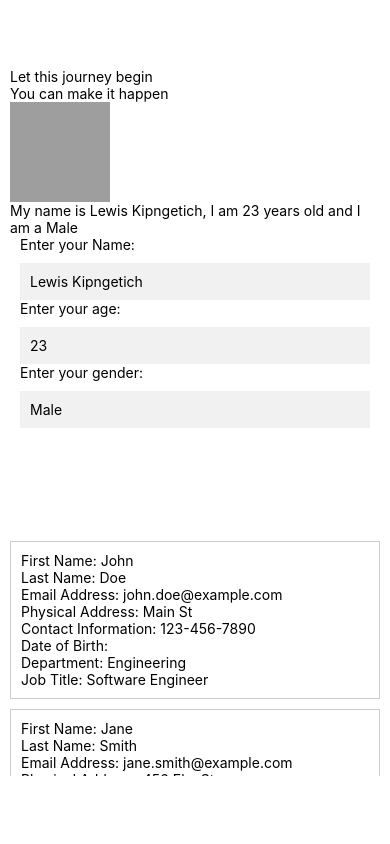
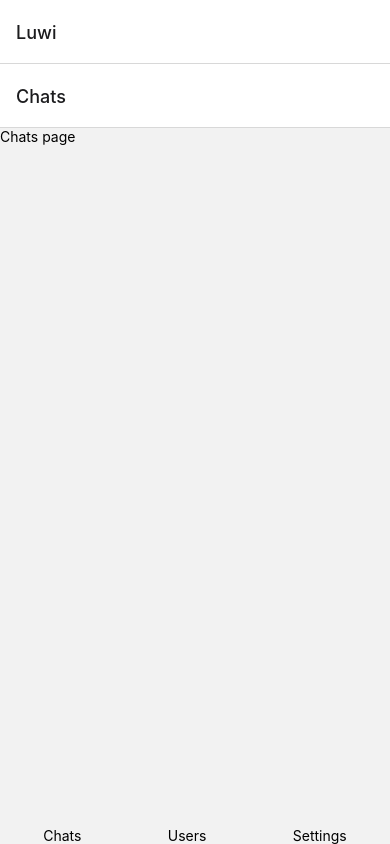
Before and after one commit to usr-0123/Android-Test-App, a React Native app: screen /Home in a window 390 px wide. Built offline with nearby package versions, Linux system fonts and the light colour scheme; grey boxes are pictures that could not be loaded.

Commit message:
Navigating through pages

```diff
--- a/App.js
+++ b/App.js
@@ -1,77 +1,32 @@
 import React, { useState, useEffect } from 'react';
-import { StatusBar, Text, View, TextInput, ScrollView, Image } from 'react-native';
-import styles from './AppStyles';
-import jsonUserData from './json/Users.json';
+import { NavigationContainer } from '@react-navigation/native';
+import { createNativeStackNavigator } from '@react-navigation/native-stack';
+import { StatusBar, Text, View, TextInput, ScrollView, Image, Button } from 'react-native';
 
-const splashImage = require('./assets/splash.png');
+// Import screens
+import Home from './src/screens/Home';
+import Profile from './src/screens/Profile';
+import UserList from './src/screens/users';
+// import Bottom_nav from './src/navigation/BottomNav'
+
+const Stack = createNativeStackNavigator();
 
 export default function App() {
-  const [users, setUsers] = useState([]);
-  const [name, setName] = useState('Lewis Kipngetich');
-  const [age, setAge] = useState('23');
-  const [gender, setGender] = useState('Male');
-
-  useEffect(() => {
-    setUsers(jsonUserData.Users);
-  }, []);
-
   return (
-    <View style={styles.container}>
-      <Text>Let this journey begin</Text>
-      <Text>You can make it happen</Text>
-      <View style={styles.profile}>
-        <View style={styles.profileUser}>
-          <Image source={{ uri: 'https://reactnative.dev/docs/assets/p_cat2.png' }} style={{ width: 100, height: 100 }} />
-          <Text>
-            My name is {name}, I am {age} years old and I am a {gender}
-          </Text>
-        </View>
-
-        <ScrollView style={styles.profileInputs}>
-          <Text>Enter your Name:</Text>
-          <TextInput
-            style={styles.textInput}
-            placeholder="Enter new name..."
-            value={name}
-            onChangeText={(text) => setName(text)}
-          />
-
-          <Text>Enter your age:</Text>
-          <TextInput
-            style={styles.textInput}
-            placeholder="Enter new age..."
-            keyboardType="numeric"
-            value={age}
-            onChangeText={(text) => setAge(text)}
-          />
-
-          <Text>Enter your gender:</Text>
-          <TextInput
-            style={styles.textInput}
-            placeholder="Enter your gender"
-            value={gender}
-            onChangeText={(text) => setGender(text)}
-          />
-        </ScrollView>
-      </View>
-
-      <View style={{ height: 240 }}>
-        <ScrollView>
-          {users.map((item) => (
-            <View key={item.Id} style={styles.itemContainer}>
-              <Text>First Name: {item.First_name}</Text>
-              <Text>Last Name: {item.Last_name}</Text>
-              <Text>Email Address: {item.Email_address}</Text>
-              <Text>Physical Address: {item.Physical_address}</Text>
-              <Text>Contact Information: {item.Contact_information}</Text>
-              <Text>Date of Birth: {item.DATE_of_birth}</Text>
-              <Text>Department: {item.Department}</Text>
-              <Text>Job Title: {item.Job_title}</Text>
-            </View>
-          ))}
-        </ScrollView>
-      </View>
-      <StatusBar hidden />
-    </View>
+    <>
+    <NavigationContainer>
+      <Stack.Navigator>
+        <Stack.Screen
+          name="Home"
+          component={Home}
+          options={{title: 'Luwi'}}
+        />
+        {/* <Stack.Screen name='UserList' component={UserList} options={{title: 'Users'}}/> */}
+        {/* <Stack.Screen name="Profile" component={Profile} options={{title: 'Profile'}}/> */}
+      </Stack.Navigator>
+      <StatusBar />
+    </NavigationContainer>
+    {/* <Bottom_nav /> */}
+    </>
   );
 }
--- /dev/null
+++ b/src/assets/stylesheets/HomeStyles.js
@@ -0,0 +1,20 @@
+import React from "react";
+import { StyleSheet } from "react-native";
+
+const HomeStyles = StyleSheet.create({
+    container: {
+        display: "flex"
+    },
+    top: {
+        display: 'flex',
+        alignItems: 'center',
+        padding: 10,
+        color: 'blue',
+        fontWeight: 'bold',
+        fontSize: 24,
+        fontFamily: 'Roboto',
+        backgroundColor: 'grey'
+    }
+  });
+
+  export default HomeStyles;
--- /dev/null
+++ b/src/navigation/BottomNav.js
@@ -0,0 +1,20 @@
+import React from "react";
+import { Button, Text, View } from "react-native";
+import { createNativeStackNavigator } from "@react-navigation/native-stack";
+import UserList from "../screens/users";
+import Profile from "../screens/Profile";
+import { NavigationContainer } from "@react-navigation/native";
+
+const Tab = createNativeStackNavigator();
+
+const Bottom_nav = ({ navigation }) => {
+    return (
+        <></>
+        // <Tab.Navigator>
+        //    {/* <Tab.Screen name="Users" component={UserList} /> */}
+        //    {/* <Tab.Screen name="Profile" component={Profile} /> */}
+        // </Tab.Navigator>
+    )
+}
+
+export default Bottom_nav;
--- /dev/null
+++ b/src/screens/Chats.js
@@ -0,0 +1,14 @@
+import React from "react";
+import { View, Text } from "react-native";
+
+const Chats = () => {
+    return (
+        <>
+            <View>
+                <Text>Chats page</Text>
+            </View>
+        </>
+    )
+}
+
+export default Chats;
--- /dev/null
+++ b/src/screens/Home.js
@@ -0,0 +1,32 @@
+import React from "react";
+import { View, Text, Button } from "react-native";
+import styles from '../assets/stylesheets/HomeStyles.js'
+import { createNativeStackNavigator } from "@react-navigation/native-stack";
+import UserList from "./users.js";
+import Profile from "./Profile.js";
+import Chats from "./Chats.js";
+import Settings from "./Settings.js";
+
+// import UserList from "./users.js";
+
+const Stack = createNativeStackNavigator();
+
+const Home =( {navigation} ) => {
+    return (
+        <>
+            <Stack.Navigator>
+                <Stack.Screen name='Chats' component={Chats} options={{title: 'Chats'}} />
+                <Stack.Screen name='UserList' component={UserList} options={{title: 'Users'}} />
+                <Stack.Screen name="Profile" component={Profile} options={{title: 'Profile'}} />
+                <Stack.Screen name='Settings' component={Settings} options={{title: 'settings'}} />
+            </Stack.Navigator>
+            <View style={{display: 'flex', flexDirection: 'row', justifyContent: 'space-around'}}>
+                <Text onPress={() => navigation.navigate('Chats')}>Chats</Text>
+                <Text onPress={() => navigation.navigate('UserList')} >Users</Text>
+                <Text onPress={() => navigation.navigate('Settings')}>Settings</Text>
+            </View>
+        </>
+    )
+}
+
+export default Home;
--- /dev/null
+++ b/src/screens/Profile.js
@@ -0,0 +1,48 @@
+import React, { useState, useEffect } from "react"
+import { StatusBar, Text, View, TextInput, ScrollView, Image } from 'react-native';
+import styles from "../../AppStyles";
+
+const Profile = () => {
+    const [name, setName] = useState('Lewis Kipngetich');
+    const [age, setAge] = useState('23');
+    const [gender, setGender] = useState('Male');
+
+  return (
+<View style={styles.profile}>
+        <View style={styles.profileUser}>
+          <Image source={{ uri: 'https://reactnative.dev/docs/assets/p_cat2.png' }} style={{ width: 100, height: 100 }} />
+          <Text>
+            My name is {name}, I am {age} years old and I am a {gender}
+          </Text>
+        </View>
+
+        <ScrollView style={styles.profileInputs}>
+          <Text>Enter your Name:</Text>
+          <TextInput
+            style={styles.textInput}
+            placeholder="Enter new name..."
+            value={name}
+            onChangeText={(text) => setName(text)}
+          />
+
+          <Text>Enter your age:</Text>
+          <TextInput
+            style={styles.textInput}
+            placeholder="Enter new age..."
+            keyboardType="numeric"
+            value={age}
+            onChangeText={(text) => setAge(text)}
+          />
+
+          <Text>Enter your gender:</Text>
+          <TextInput
+            style={styles.textInput}
+            placeholder="Enter your gender"
+            value={gender}
+            onChangeText={(text) => setGender(text)}
+          />
+        </ScrollView>
+      </View>
+      )}
+
+    export default Profile;
--- /dev/null
+++ b/src/screens/Settings.js
@@ -0,0 +1,18 @@
+import { createNativeStackNavigator } from "@react-navigation/native-stack";
+import React from "react";
+import { Text, View } from "react-native";
+import Profile from "./Profile";
+
+const Stack = createNativeStackNavigator();
+
+const Settings = ({navigation}) => {
+    return (
+        <>
+            <View>
+                <Text onPress={() => navigation.navigate('Profile')} >Profile</Text>
+            </View>
+        </>
+    )
+}
+
+export default Settings;
--- /dev/null
+++ b/src/screens/users.js
@@ -0,0 +1,38 @@
+// React and react native
+import React, {useState, useEffect} from "react";
+import { View, ScrollView, Text } from "react-native";
+
+// Data
+import data from '../services/json/data.json'
+
+// Styles
+import styles from "../../AppStyles";
+
+const UserList = () => {
+    const [users, setUsers] = useState([])
+
+    useEffect(() => {
+        setUsers(data.Users)
+    }, []);
+
+    return (
+        <View>
+            <ScrollView>
+            {users.map((item) => (
+                <View key={item.Id} style={styles.itemContainer}>
+                <Text>First Name: {item.First_name}</Text>
+                <Text>Last Name: {item.Last_name}</Text>
+                <Text>Email Address: {item.Email_address}</Text>
+                <Text>Physical Address: {item.Physical_address}</Text>
+                <Text>Contact Information: {item.Contact_information}</Text>
+                <Text>Date of Birth: {item.DATE_of_birth}</Text>
+                <Text>Department: {item.Department}</Text>
+                <Text>Job Title: {item.Job_title}</Text>
+                </View>
+            ))}
+            </ScrollView>
+      </View>
+    )
+}
+
+export default UserList;
```
Also changed, not shown: package.json (+6 -2 lines), src/services/json/data.json (renamed from json/Users.json, +10 -0 lines), 2 other files (tests, documents, lock files or other folders).
